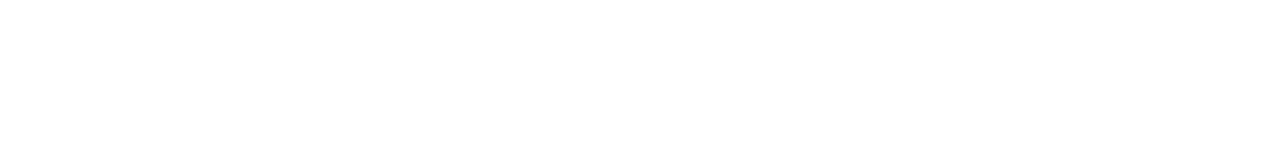
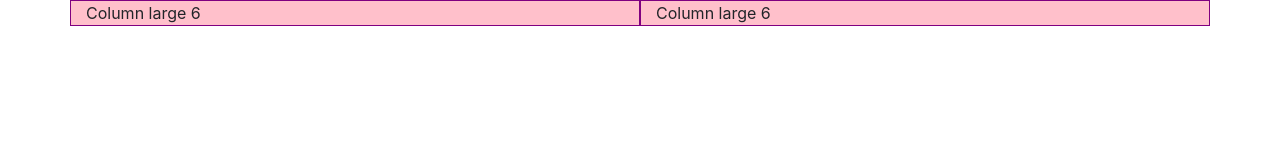
Before and after one commit to stako91/Udemy_Practice, a plain HTML site: page Part4_Bootstrap/grid.html in a window 1280 px wide. Drawn offline with nearby package versions, Linux system fonts and the light colour scheme.

Commit message:
Add grid style

```diff
--- /dev/null
+++ b/Part4_Bootstrap/grid.css
@@ -0,0 +1,4 @@
+.pink {
+    background: pink;
+    border: 1px solid purple;
+}
--- a/Part4_Bootstrap/grid.html
+++ b/Part4_Bootstrap/grid.html
@@ -4,8 +4,14 @@
     <meta name="viewport" content="width=device-width, initial-scale=1.0">
     <title>Bootstrap Grid System</title>
     <link rel="stylesheet" href="https://stackpath.bootstrapcdn.com/bootstrap/4.1.3/css/bootstrap.min.css" integrity="sha384-MCw98/SFnGE8fJT3GXwEOngsV7Zt27NXFoaoApmYm81iuXoPkFOJwJ8ERdknLPMO" crossorigin="anonymous">
+    <link rel="stylesheet" href="grid.css">
 </head>
 <body>
-
+    <div class="container">
+        <div class="row">
+            <div class="col-lg-6 pink">Column large 6</div>
+            <div class="col-lg-6 pink">Column large 6</div>
+        </div>
+    </div>
 </body>
 </html>
```
